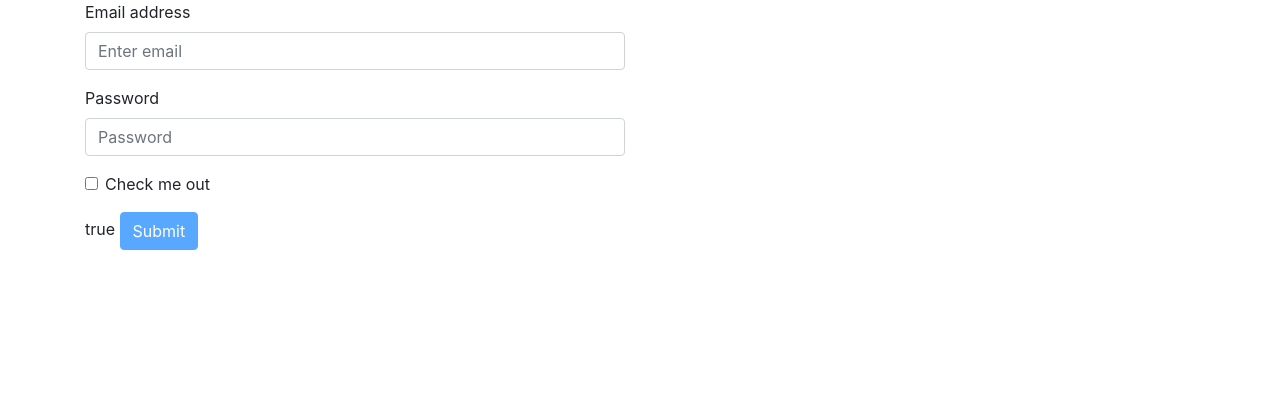
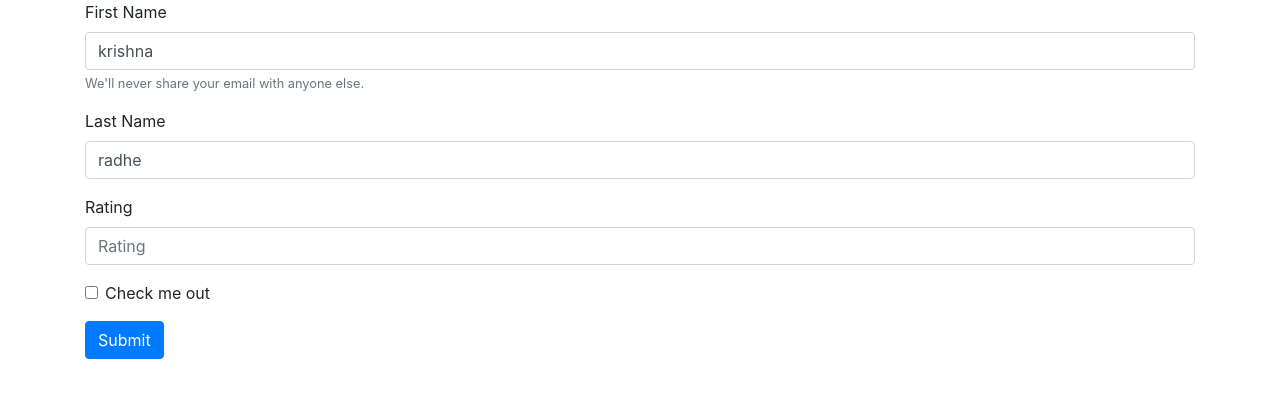
Before and after one commit to kpavankumaar/ngbatch10, an Angular app in the folder angular/basics/: page / in a window 1280 px wide. Shown: the top 398 px of the page. Built offline with nearby package versions, Linux system fonts and the light colour scheme.

Commit message:
formControl and custom validation

```diff
--- a/angular/basics/src/app/app.component.html
+++ b/angular/basics/src/app/app.component.html
@@ -14,4 +14,5 @@
 <select (click)="chooseState($event.target.value)" >
     <option *ngFor = "let state of states">{{state}}</option>;
 </select> -->
-<app-templatedrivenform></app-templatedrivenform>
+<!-- <app-templatedrivenform></app-templatedrivenform> -->
+<app-reactiveform [emailDetails]= 'emailDetails'></app-reactiveform>
--- a/angular/basics/src/app/app.component.ts
+++ b/angular/basics/src/app/app.component.ts
@@ -6,6 +6,7 @@ import { Component, ViewChild, ElementRef } from '@angular/core';
   styleUrls: ['./app.component.css']
 })
 export class AppComponent {
+
   emailDetails = 'krishna@gmail.com';
   @ViewChild('username') userDetails:ElementRef;
   title = 'First Basic Project';
@@ -25,4 +26,14 @@ export class AppComponent {
   chooseState(val){
     this.title = val;
   }
+
+  ngOnChanges(){
+    console.log('ngOnChanges in app component ');
+  }
+  ngOnInit() {
+    console.log('ngOnInit in app component');
+  }
+  ngDoCheck(){
+    console.log('ngDocheck in app component');
+  }
 }
--- a/angular/basics/src/app/app.module.ts
+++ b/angular/basics/src/app/app.module.ts
@@ -1,6 +1,6 @@
 import { BrowserModule } from '@angular/platform-browser';
 import { NgModule } from '@angular/core';
-import { FormsModule } from '@angular/forms';
+import { FormsModule, ReactiveFormsModule } from '@angular/forms';
 
 import { AppComponent } from './app.component';
 import { TemplatedrivenformComponent } from './templatedrivenform/templatedrivenform.component';
@@ -16,7 +16,8 @@ import { ReactiveformComponent } from './reactiveform/reactiveform.component';
   ],
   imports: [
     BrowserModule,
-    FormsModule
+    FormsModule,
+    ReactiveFormsModule
   ],
   providers: [],
   bootstrap: [AppComponent]
--- a/angular/basics/src/app/reactiveform/reactiveform.component.html
+++ b/angular/basics/src/app/reactiveform/reactiveform.component.html
@@ -1,9 +1,12 @@
 <div class="container">
-  <form>
+  <form [formGroup] = "customerInfo">
     <div class="form-group">
       <label for="exampleInputEmail1">First Name</label>
       <input
           type="text"
+          formControlName = "firstName"
+          [ngClass] = "{'is-invalid': customerInfo.controls.firstName.invalid &&
+                                      customerInfo.controls.firstName.touched}"
           class="form-control"
           placeholder="Enter email">
       <small id="emailHelp" class="form-text text-muted">We'll never share your email with anyone else.</small>
@@ -11,8 +14,21 @@
     <div class="form-group">
       <label for="exampleInputPassword1">Last Name</label>
       <input type="text"
+        formControlName = "lastName"
         class="form-control"
         placeholder="LastName">
+    </div>
+    <!-- Rating -->
+    <div class="form-group">
+      <label for="exampleInputPassword1">Rating</label>
+      <input type="number"
+        formControlName = "rating"
+        min="1"
+        max="5"
+        [ngClass] = "{'is-invalid': customerInfo.controls.rating.invalid &&
+                                    customerInfo.controls.rating.touched}"
+        class="form-control"
+        placeholder="Rating">
     </div>
     <div class="form-group form-check">
       <input type="checkbox" class="form-check-input" id="exampleCheck1">
@@ -20,4 +36,5 @@
     </div>
     <button type="submit" class="btn btn-primary">Submit</button>
   </form>
+  <!-- <button class="btn btn-primary" (click) = "changeDetection()">test</button> -->
 </div>
--- a/angular/basics/src/app/reactiveform/reactiveform.component.ts
+++ b/angular/basics/src/app/reactiveform/reactiveform.component.ts
@@ -1,16 +1,42 @@
-import { Component, OnInit } from '@angular/core';
+import { Component, OnInit, Input, OnChanges } from '@angular/core';
+import { FormGroup, FormControl, Validators, AbstractControl } from '@angular/forms';
 
+function validateRating(c:AbstractControl):{[key:string]:boolean} | null{
+
+  if(c.value < 1 || c.value > 5){
+    return {
+      match:true
+    }
+  }
+  return null
+}
 @Component({
   selector: 'app-reactiveform',
   templateUrl: './reactiveform.component.html',
   styleUrls: ['./reactiveform.component.css']
 })
-export class ReactiveformComponent implements OnInit {
+export class ReactiveformComponent implements OnInit,OnChanges {
+  @Input() emailDetails:string
+  constructor() { }
+  changeDetection(){
+    this.emailDetails = 'srk@gmail.com';
+  }
 
-  constructor() { }
 
+
+  ngOnChanges(){
+    console.log('ngOnChanges in reactive form ');
+  }
+  customerInfo;
   ngOnInit() {
-
+    this.customerInfo = new FormGroup({
+      firstName : new FormControl('krishna',[Validators.required,Validators.minLength(3)]),
+      lastName: new FormControl('radhe'),
+      rating: new FormControl('',[Validators.required,validateRating])
+    })
+  }
+  ngDoCheck(){
+    console.log('ngDocheck in reactive form');
   }
 
 }
```
